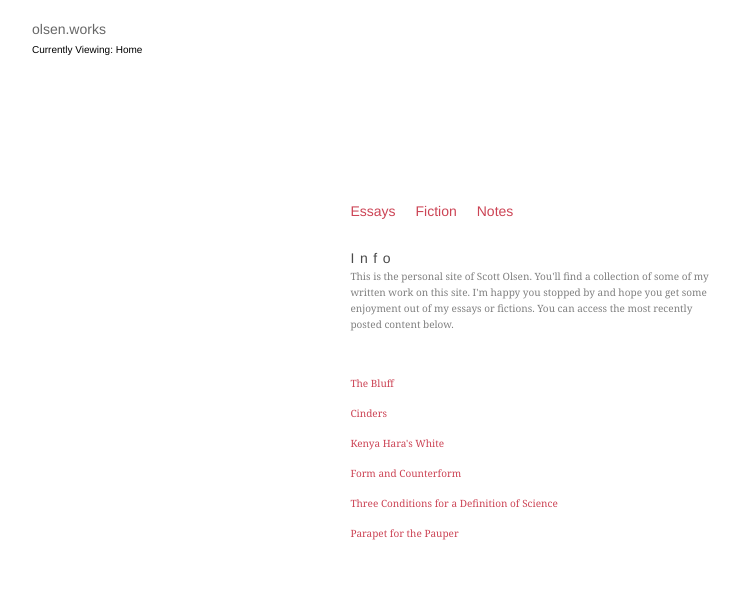
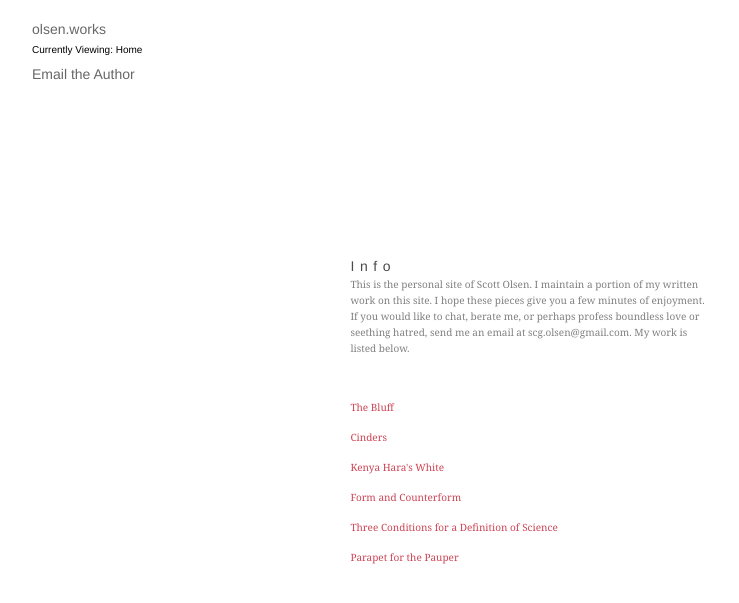
Before and after one commit to fakeolsen/scolsen.github.io, a Jekyll site: the page built from index.html, in a window 1280 px wide. Shown: the top 603 px of the page, without its empty margins (8-747 px from the left). Built offline with Jekyll 4.4.1, drawn with Linux system fonts in a browser that asks for light colours; some web fonts are replaced.

Commit message:
removed main nav

```diff
--- a/_includes/header.html
+++ b/_includes/header.html
@@ -2,7 +2,7 @@
     <div class="site-info">
         <a class="site-title" href="{{ site.baseurl }}/">olsen.works</a>
         <p class="current-page-indicator">Currently Viewing: {{ page.title }}</p>
-        <!--<p class="info-content">{{ page.info }}</p>-->
+        <p class="current-page-indicator"><a class="email-link" href="mailto:scg.olsen@gmail.com">Email the Author</a></p>
     </div>
     {% if page.title != "Home" %}
     <div class="nav-info-container">
--- a/index.html
+++ b/index.html
@@ -1,17 +1,17 @@
 ---
 layout: default
 title: Home
-info: This is the personal site of Scott Olsen. You'll find a collection of some of my written work on this site. I'm happy you stopped by and hope you get some enjoyment out of my essays or fictions. You can access the most recently posted content below.
+info: This is the personal site of Scott Olsen. I maintain a portion of my written work on this site. I hope these pieces give you a few minutes of enjoyment. If you would like to chat, berate me, or perhaps profess boundless love or seething hatred, send me an email at scg.olsen@gmail.com. My work is listed below.
 ---
 <div class="home">
 	<div class="nav-info-container-home">
-		<nav class="site-nav-alt">
+		<!--<nav class="site-nav-alt">
 			{% for item in site.pages %}
 			{% if page.url != item.url and item.title != "About" and item.title != "Work With Me" and item.title != "css" and item.title != "feed" %}
 			<a class="page-link" href="{{ item.url | prepend: site.baseurl }}"> {{ item.title }}</a>
 			{% endif %}
 			{% endfor %}
-		</nav>
+		</nav>-->
 		<aside class="page-info">
 			<section class="info">
 				<h4 class="info-heading">Info</h4>
```
